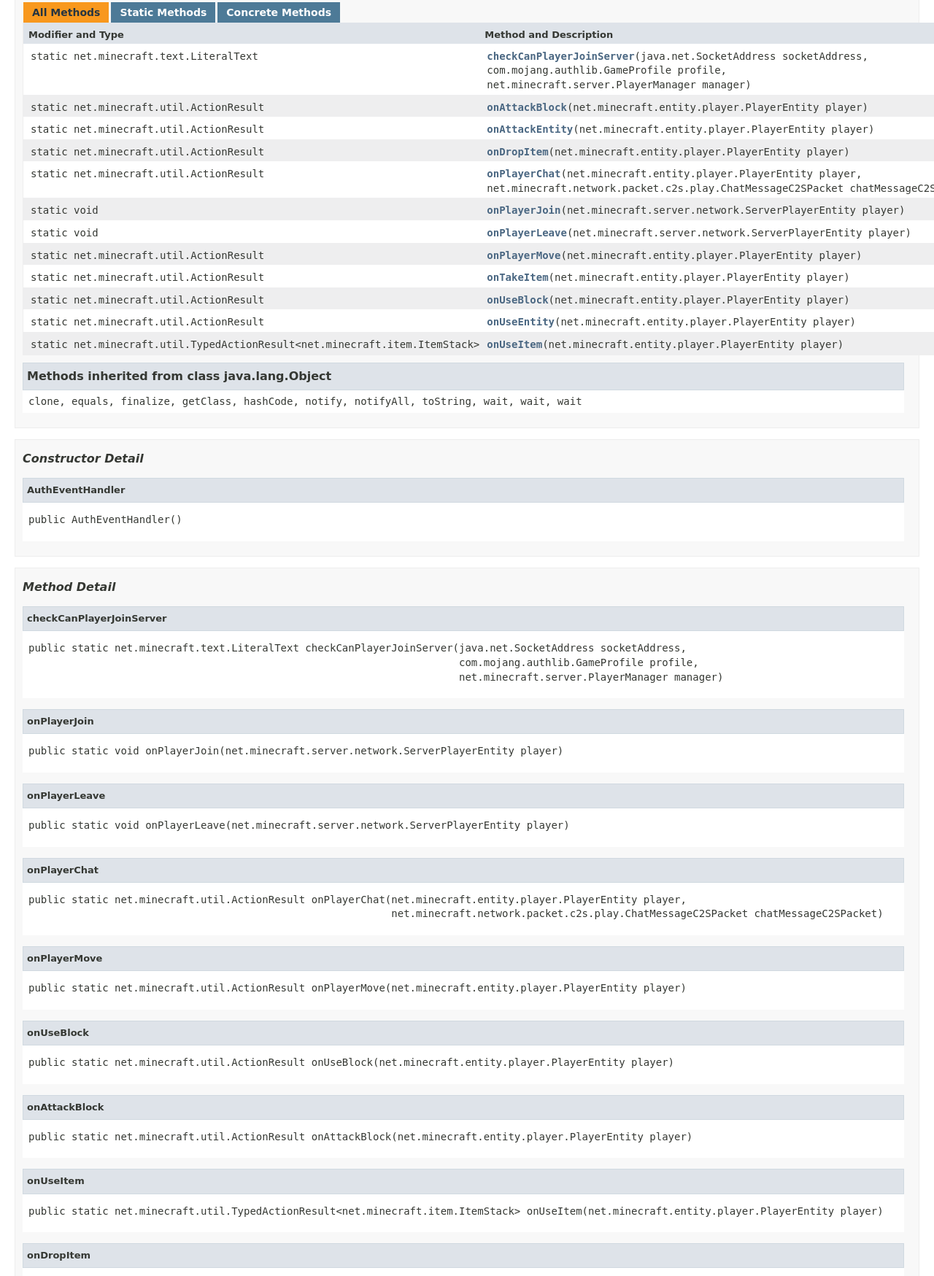
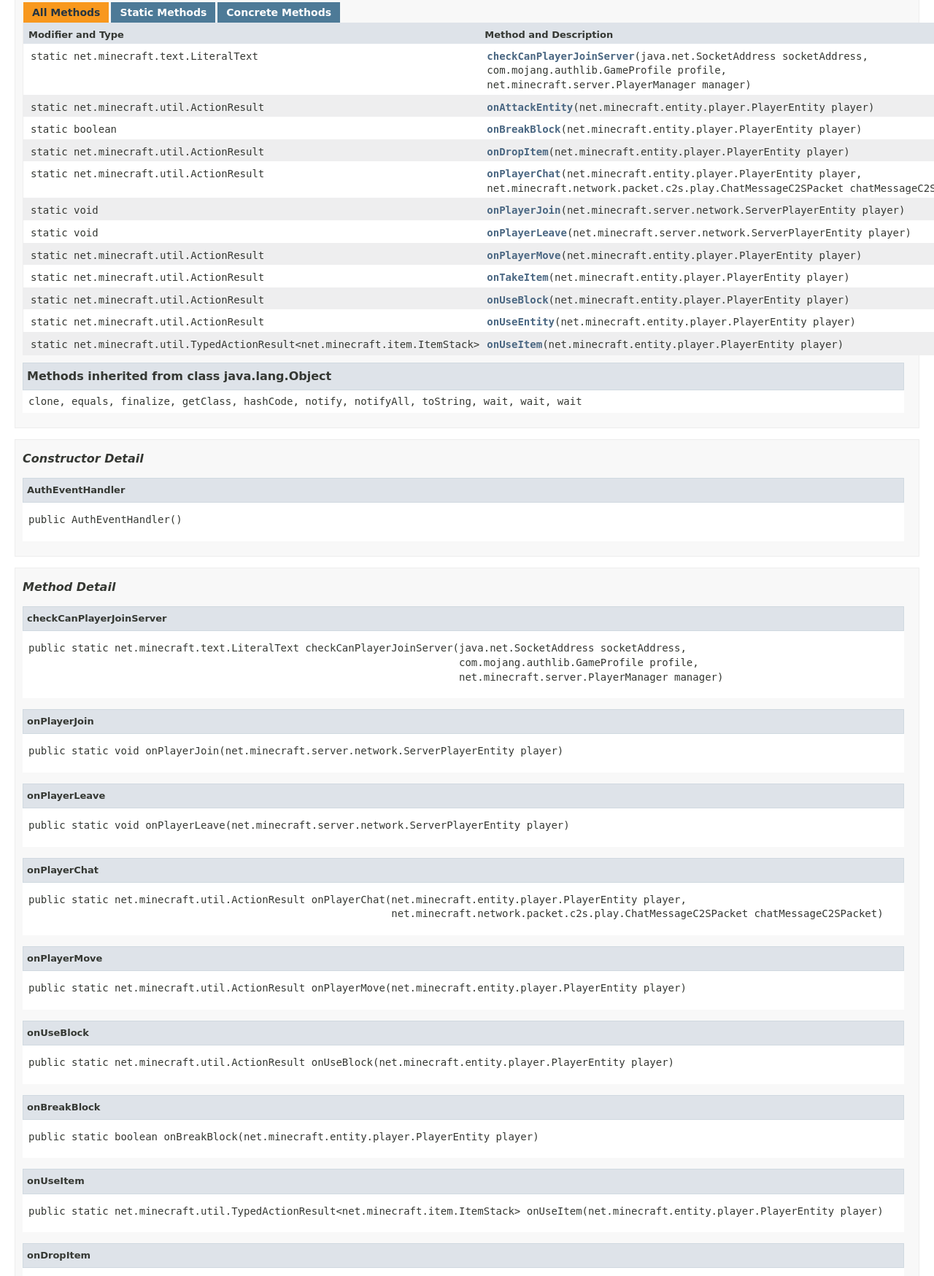
Before and after one commit to NikitaCartes/EasyAuth, a plain HTML site: page org/samo_lego/simpleauth/event/AuthEventHandler.html in a window 1280 px wide. Shown: the part 562-2311 px from the top of the page at 73% size. Drawn offline with Linux system fonts and the light colour scheme; a web font is replaced by a local one.

Commit message:
deploy: 8acba5649d04893008e22731d5ff5ed02148bd65

```diff
--- a/org/samo_lego/simpleauth/event/AuthEventHandler.html
+++ b/org/samo_lego/simpleauth/event/AuthEventHandler.html
@@ -154,11 +154,11 @@ extends java.lang.Object</pre>
 </tr>
 <tr id="i1" class="rowColor">
 <td class="colFirst"><code>static net.minecraft.util.ActionResult</code></td>
-<td class="colLast"><code><span class="memberNameLink"><a href="../../../../org/samo_lego/simpleauth/event/AuthEventHandler.html#onAttackBlock-net.minecraft.entity.player.PlayerEntity-">onAttackBlock</a></span>(net.minecraft.entity.player.PlayerEntity&nbsp;player)</code>&nbsp;</td>
+<td class="colLast"><code><span class="memberNameLink"><a href="../../../../org/samo_lego/simpleauth/event/AuthEventHandler.html#onAttackEntity-net.minecraft.entity.player.PlayerEntity-">onAttackEntity</a></span>(net.minecraft.entity.player.PlayerEntity&nbsp;player)</code>&nbsp;</td>
 </tr>
 <tr id="i2" class="altColor">
-<td class="colFirst"><code>static net.minecraft.util.ActionResult</code></td>
-<td class="colLast"><code><span class="memberNameLink"><a href="../../../../org/samo_lego/simpleauth/event/AuthEventHandler.html#onAttackEntity-net.minecraft.entity.player.PlayerEntity-">onAttackEntity</a></span>(net.minecraft.entity.player.PlayerEntity&nbsp;player)</code>&nbsp;</td>
+<td class="colFirst"><code>static boolean</code></td>
+<td class="colLast"><code><span class="memberNameLink"><a href="../../../../org/samo_lego/simpleauth/event/AuthEventHandler.html#onBreakBlock-net.minecraft.entity.player.PlayerEntity-">onBreakBlock</a></span>(net.minecraft.entity.player.PlayerEntity&nbsp;player)</code>&nbsp;</td>
 </tr>
 <tr id="i3" class="rowColor">
 <td class="colFirst"><code>static net.minecraft.util.ActionResult</code></td>
@@ -293,13 +293,13 @@ extends java.lang.Object</pre>
 <pre>public static&nbsp;net.minecraft.util.ActionResult&nbsp;onUseBlock(net.minecraft.entity.player.PlayerEntity&nbsp;player)</pre>
 </li>
 </ul>
-<a name="onAttackBlock-net.minecraft.entity.player.PlayerEntity-">
+<a name="onBreakBlock-net.minecraft.entity.player.PlayerEntity-">
 <!--   -->
 </a>
 <ul class="blockList">
 <li class="blockList">
-<h4>onAttackBlock</h4>
-<pre>public static&nbsp;net.minecraft.util.ActionResult&nbsp;onAttackBlock(net.minecraft.entity.player.PlayerEntity&nbsp;player)</pre>
+<h4>onBreakBlock</h4>
+<pre>public static&nbsp;boolean&nbsp;onBreakBlock(net.minecraft.entity.player.PlayerEntity&nbsp;player)</pre>
 </li>
 </ul>
 <a name="onUseItem-net.minecraft.entity.player.PlayerEntity-">
```
Also changed, not shown: index-all.html (+2 -2 lines).
